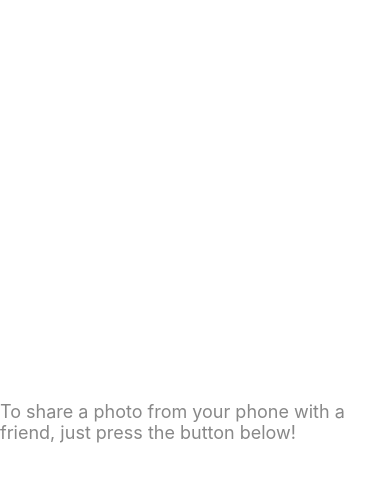
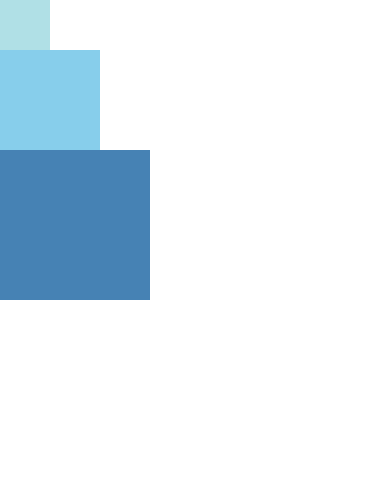
Before and after one commit to apolloproductionsdj/first-react-native, a React Native app: screen / in a window 390 px wide. Shown: the top 482 px of the page. Built offline with nearby package versions, Linux system fonts and the light colour scheme.

Commit message:
made safeareaview to help from the design to crop into the top

```diff
--- a/App.js
+++ b/App.js
@@ -1,21 +1,14 @@
 import React from 'react';
-import { StyleSheet, Text, View } from 'react-native';
+import { SafeAreaView, StyleSheet, Text, View } from 'react-native';
 
-export default function App() {
+const App = () => {
   return (
-    <View style={styles.container}>
-      <Text style={{ color: '#888', fontSize: 18 }}>
-
-        To share a photo from your phone with a friend, just press the button below!</Text>
-    </View>
+    <SafeAreaView>
+      <View style={{ width: 50, height: 50, backgroundColor: 'powderblue' }} />
+      <View style={{ width: 100, height: 100, backgroundColor: 'skyblue' }} />
+      <View style={{ width: 150, height: 150, backgroundColor: 'steelblue' }} />
+    </SafeAreaView>
   );
 }
 
-const styles = StyleSheet.create({
-  container: {
-    flex: 1,
-    backgroundColor: '#fff',
-    alignItems: 'center',
-    justifyContent: 'center',
-  },
-});
+export default App;
```
